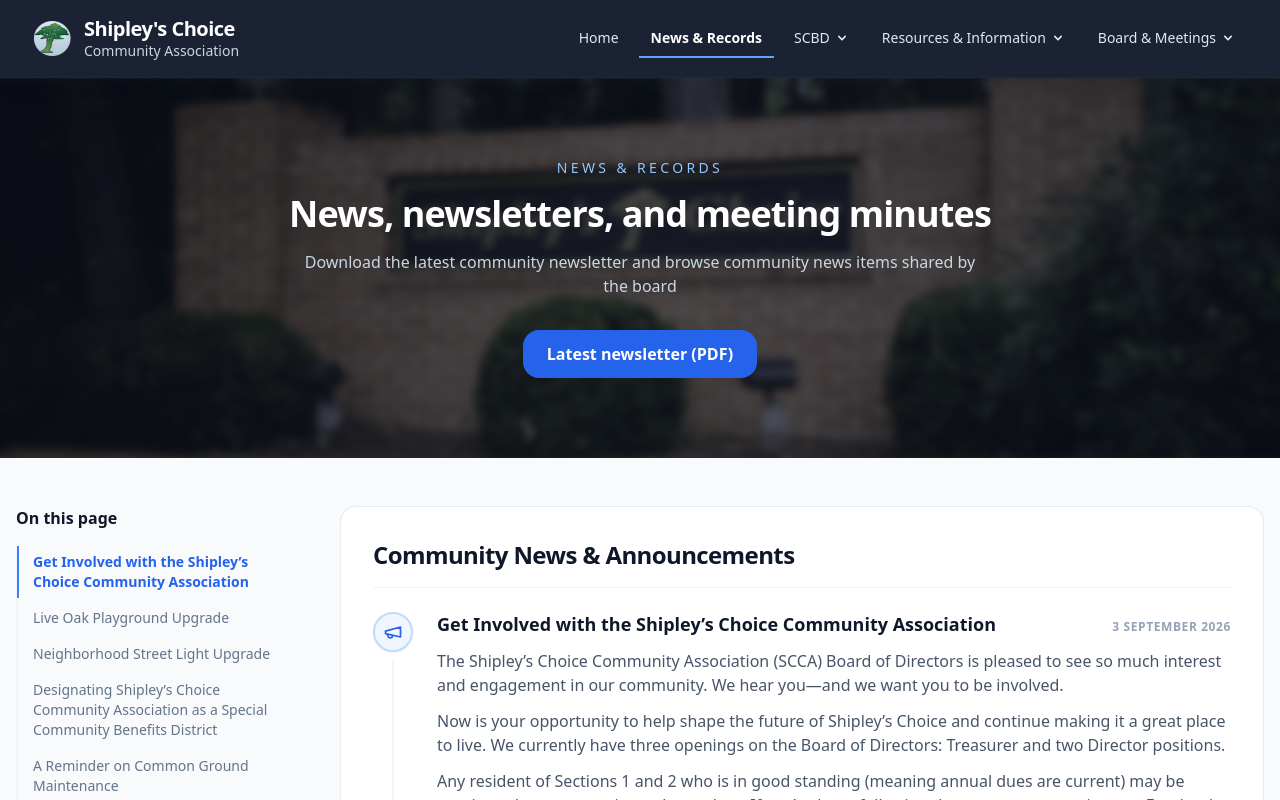
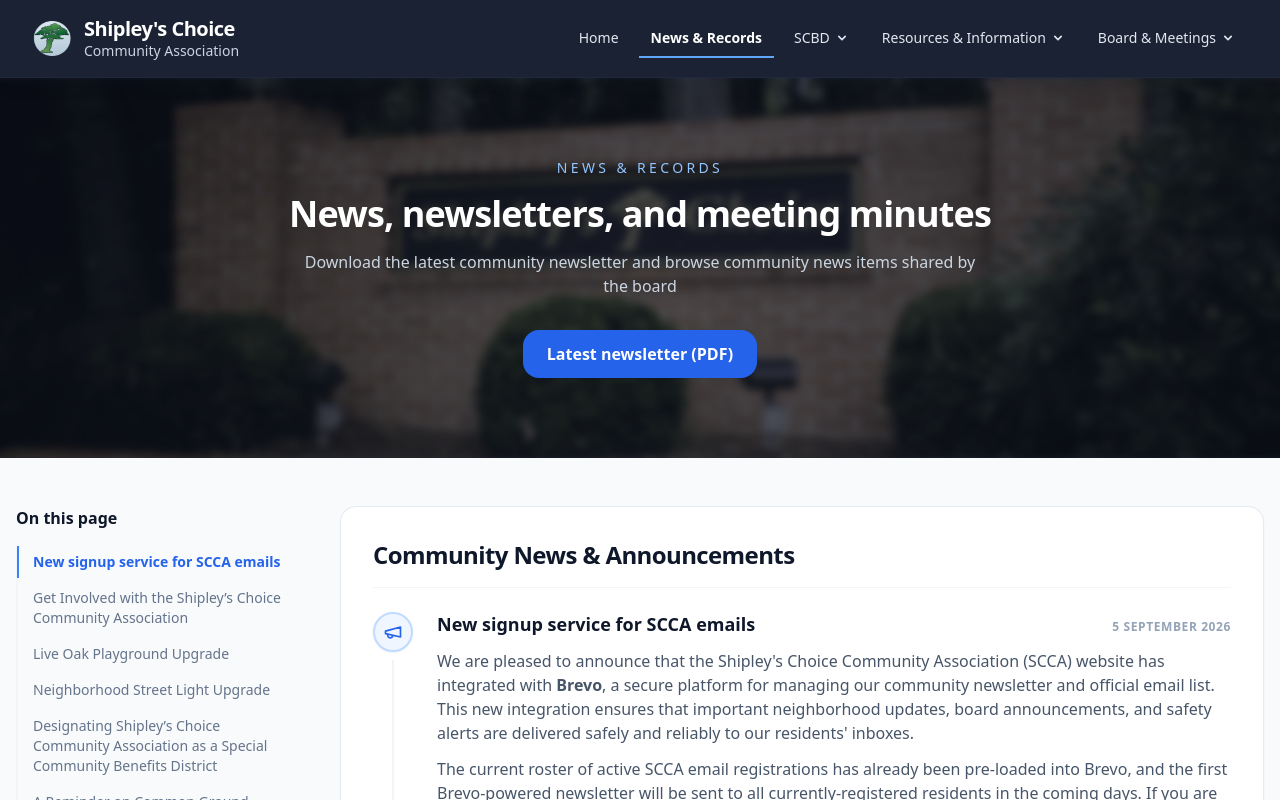
Before and after one commit to tschulmeister/scca-website, a SvelteKit app: page /news-records in a window 1280 px wide. Shown: the top 800 px of the page. Built offline with nearby package versions, Linux system fonts and the light colour scheme.

Commit message:
added news item about brevo signups

```diff
--- a/src/data/newsItems.json
+++ b/src/data/newsItems.json
@@ -1,4 +1,11 @@
 [
+  {
+    "id": "brevo-signups-2026",
+    "title": "New signup service for SCCA emails",
+    "date": "5 September 2026",
+    "tags": ["Newsletter", "Communications"],
+    "content": "<p>We are pleased to announce that the Shipley's Choice Community Association (SCCA) website has integrated with <strong>Brevo</strong>, a secure platform for managing our community newsletter and official email list. This new integration ensures that important neighborhood updates, board announcements, and safety alerts are delivered safely and reliably to our residents' inboxes.</p><p>The current roster of active SCCA email registrations has already been pre-loaded into Brevo, and the first Brevo-powered newsletter will be sent to all currently-registered residents in the coming days. If you are already subscribed, no action is needed to remain on the list. For peace of mind, anyone can easily opt-out at any time by clicking the unsubscribe link included at the bottom of every email.</p><p>If you are not yet registered, or if you need to update your email details, please visit our <a href=\"/register\" class=\"app-link\">Registration page</a> to securely sign up today.</p>"
+  },
   {
     "id": "get-involved-recruitment-2026",
     "title": "Get Involved with the Shipley’s Choice Community Association",
--- a/svelte.config.js
+++ b/svelte.config.js
@@ -1,17 +1,17 @@
-import adapter from '@sveltejs/adapter-auto';
-import { vitePreprocess } from '@sveltejs/vite-plugin-svelte';
+import adapter from "@sveltejs/adapter-auto";
+import { vitePreprocess } from "@sveltejs/vite-plugin-svelte";
 
 /** @type {import('@sveltejs/kit').Config} */
 const config = {
-	preprocess: vitePreprocess(),
-	kit: {
-		// adapter-auto will seamlessly optimize the build specifically for Vercel
-		adapter: adapter(),
-		alias: {
-			$data: 'src/data',
-			$components: 'src/components'
-		}
-	}
+  preprocess: vitePreprocess(),
+  kit: {
+    // adapter-auto will seamlessly optimize the build specifically for Vercel
+    adapter: adapter(),
+    alias: {
+      $data: "src/data",
+      $components: "src/components",
+    },
+  },
 };
 
 export default config;
```
